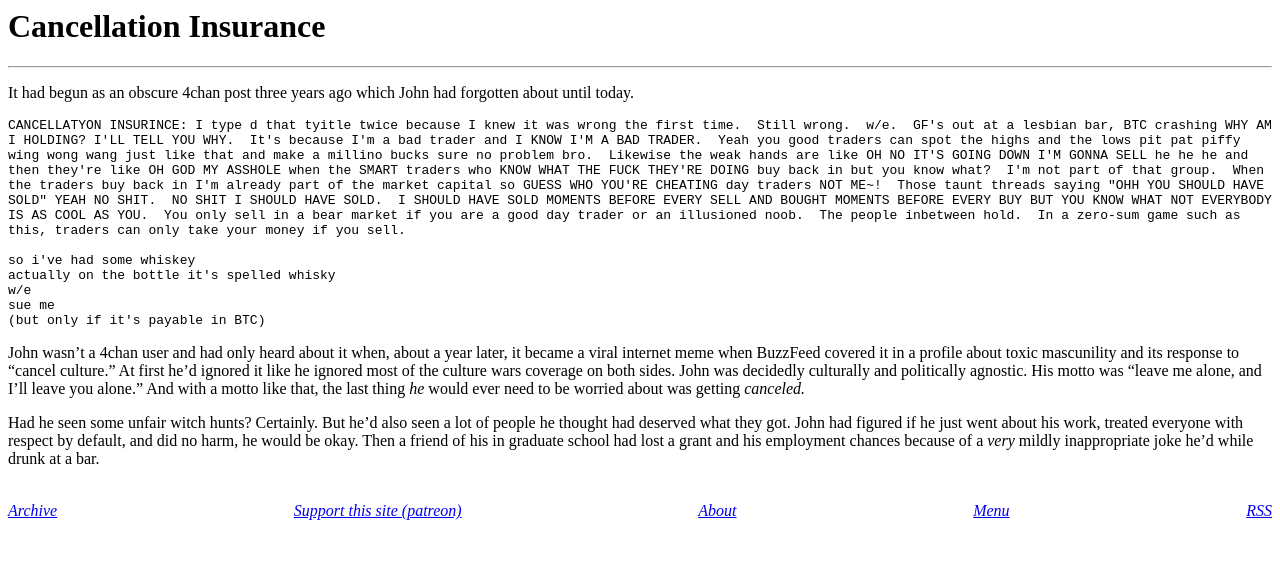
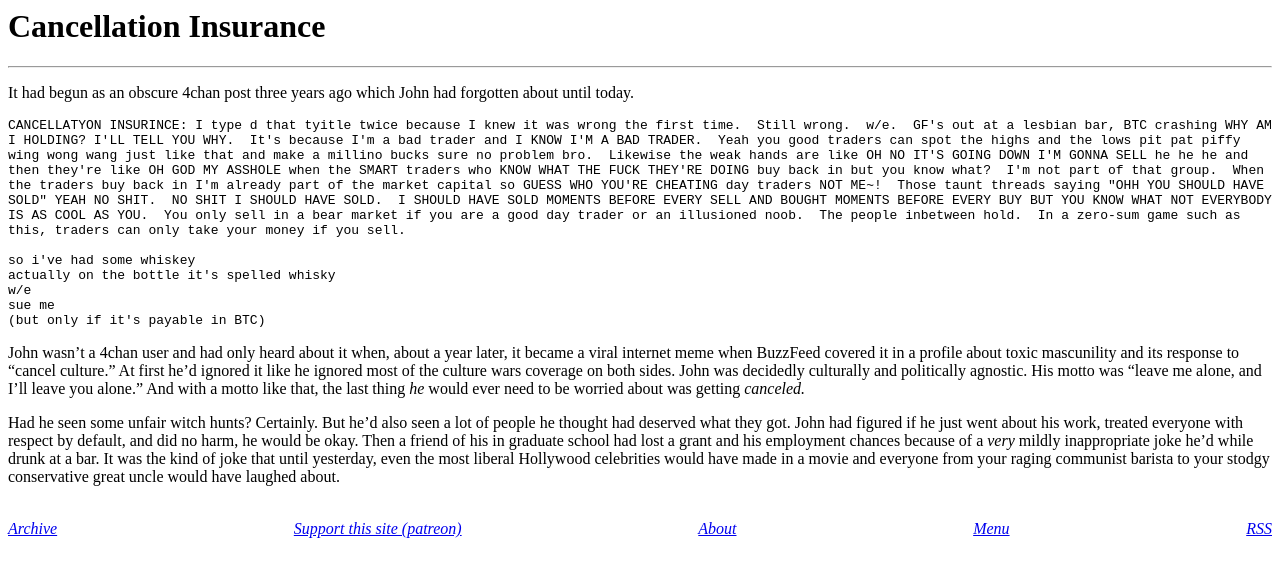
Before and after one commit to derykmakgill/website, a Jekyll site: the page built from cancel.md, in a window 1280 px wide. Shown: the top 577 px of the page. Built offline with Jekyll 4.4.1, drawn with Linux system fonts in a browser that asks for light colours.

Commit message:
Update cancel.md

```diff
--- a/cancel.md
+++ b/cancel.md
@@ -17,4 +17,4 @@ sue me
 
 John wasn't a 4chan user and had only heard about it when, about a year later, it became a viral internet meme when BuzzFeed covered it in a profile about toxic mascunility and its response to "cancel culture." At first he'd ignored it like he ignored most of the culture wars coverage on both sides. John was decidedly culturally and politically agnostic. His motto was "leave me alone, and I'll leave you alone." And with a motto like that, the last thing *he* would ever need to be worried about was getting *canceled.*
 
-Had he seen some unfair witch hunts? Certainly. But he'd also seen a lot of people he thought had deserved what they got. John had figured if he just went about his work, treated everyone with respect by default, and did no harm, he would be okay. Then a friend of his in graduate school had lost a grant and his employment chances because of a *very* mildly inappropriate joke he'd while drunk at a bar.
+Had he seen some unfair witch hunts? Certainly. But he'd also seen a lot of people he thought had deserved what they got. John had figured if he just went about his work, treated everyone with respect by default, and did no harm, he would be okay. Then a friend of his in graduate school had lost a grant and his employment chances because of a *very* mildly inappropriate joke he'd while drunk at a bar. It was the kind of joke that until yesterday, even the most liberal Hollywood celebrities would have made in a movie and everyone from your raging communist barista to your stodgy conservative great uncle would have laughed about.
```
